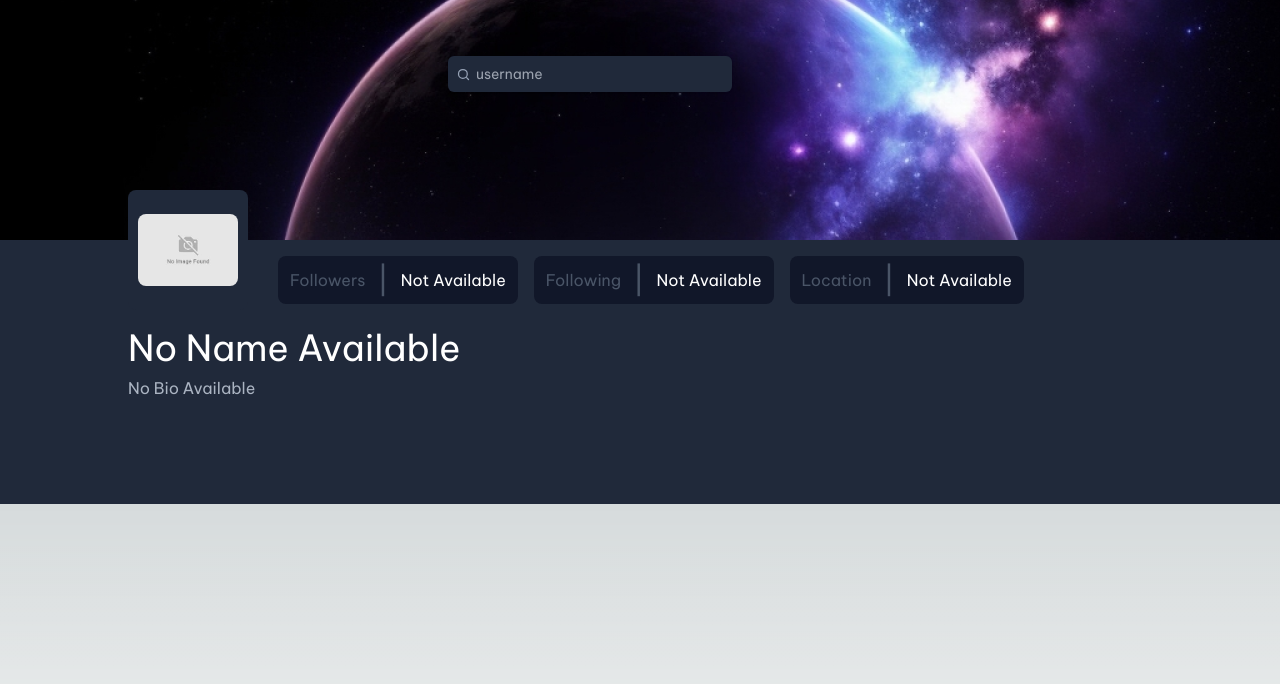
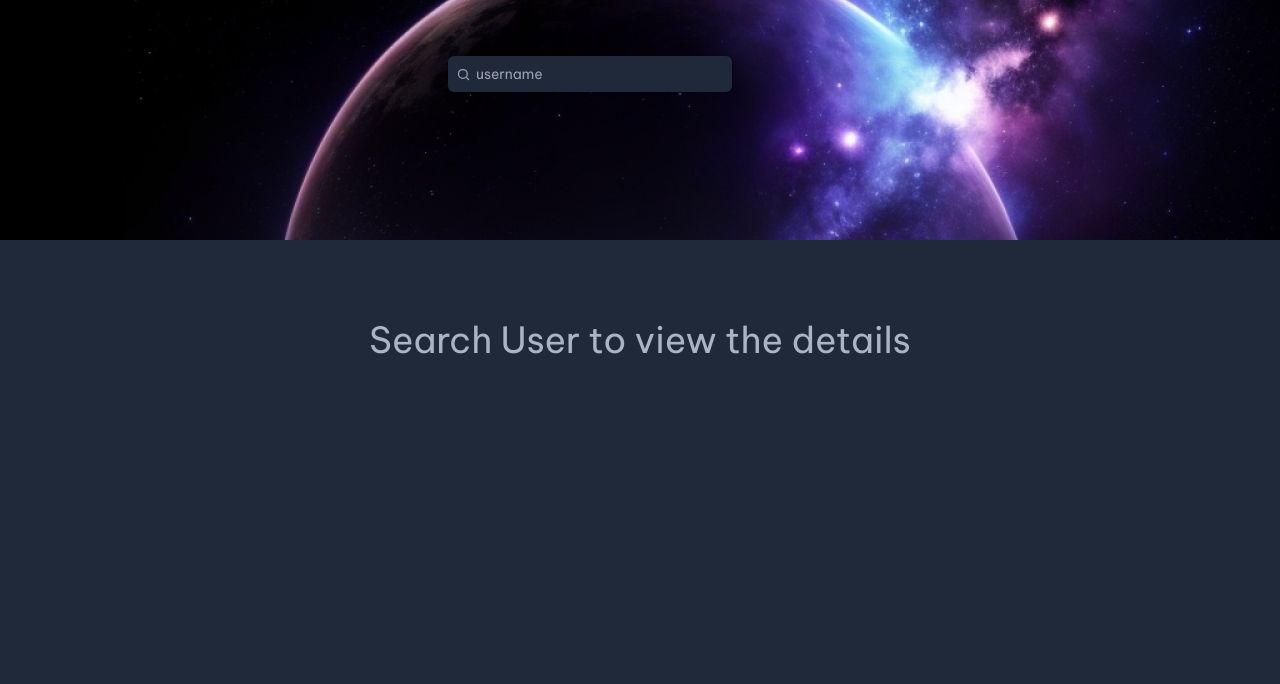
Before and after one commit to nikhilgupta15/github-profile-search, a Next.js app: page / in a window 1280 px wide. Shown: the top 684 px of the page. Built offline with nearby package versions, Linux system fonts and the light colour scheme.

Commit message:
Refactoring and fixed UI issues

```diff
--- a/app/_components/Hero.tsx
+++ b/app/_components/Hero.tsx
@@ -7,6 +7,7 @@ import Image from "next/image";
 import { useState, useEffect } from "react";
 import axios from "axios";
 import { User } from "@/types";
+import NoUserFound from "./NoUserFound";
 
 var timer: any;
 
@@ -21,6 +22,7 @@ const Hero = ({ setUserDetails }: { setUserDetails: (user: User) => void }) => {
       }
 
       timer = setTimeout(async () => {
+        try {
           const user = await axios.get("/api/search", {
             params: {
               query: searchValue,
@@ -28,7 +30,10 @@ const Hero = ({ setUserDetails }: { setUserDetails: (user: User) => void }) => {
           });
           console.log(user);
           setUser(user.data);
-      }, 300);
+        } catch (error) {
+          setUser(null);
+        }
+      }, 600);
     }
   }, [searchValue]);
 
@@ -69,6 +74,11 @@ const Hero = ({ setUserDetails }: { setUserDetails: (user: User) => void }) => {
             />
           </div>
         )}
+        {!user && searchValue !== "" && (
+          <div className="mt-2">
+            <NoUserFound />
+          </div>
+        )}
       </div>
     </div>
   );
--- /dev/null
+++ b/app/_components/NoUserFound.tsx
@@ -0,0 +1,11 @@
+import React from "react";
+
+const NoUserFound = () => {
+  return (
+    <div className="bg-[#111729] rounded-lg p-2 flex justify-center items-center">
+      <p className="text-white text-xs">No User Found</p>
+    </div>
+  );
+};
+
+export default NoUserFound;
--- /dev/null
+++ b/app/_components/UserDetails.tsx
@@ -0,0 +1,76 @@
+import React from "react";
+import Image from "next/image";
+import NoImage from "../../public/no-image-found.png";
+import StatCard from "./StatCard";
+import RepoCard from "./RepoCard";
+import { UserDetailsProps } from "@/types";
+
+const UserDetails = ({
+  searchedUser,
+  initialReposToShow,
+  repos,
+  viewAllRepositories,
+}: UserDetailsProps) => {
+  return (
+    <div>
+      <div className="flex flex-row items-center relative ml-[10%]">
+        <div className="absolute bg-[#20293A] w-[120px] h-[120px] top-[-50px] rounded-lg flex justify-center items-center">
+          <Image
+            src={searchedUser ? searchedUser.avatar_url : NoImage}
+            className="object-contain rounded-lg"
+            alt="cover"
+            height={100}
+            width={100}
+          />
+        </div>
+        <div className="flex md:flex-row flex-col md items-center justify-around ml-[150px] gap-4 mt-4">
+          <StatCard
+            type="Followers"
+            value={searchedUser ? searchedUser.followers : "Not Available"}
+          />
+          <StatCard
+            type="Following"
+            value={searchedUser ? searchedUser.following : "Not Available"}
+          />
+          <StatCard
+            type="Location"
+            value={searchedUser ? searchedUser.location : "Not Available"}
+          />
+        </div>
+      </div>
+      <div className="flex flex-col ml-[10%] mt-6">
+        <p className="text-white text-4xl">
+          {searchedUser ? searchedUser.name : "No Name Available"}
+        </p>
+        <p className="text-[#abb4c2]  mt-2">
+          {searchedUser ? searchedUser.bio : "No Bio Available"}
+        </p>
+      </div>
+      <div className="grid gap-4 grid-cols-1 md:grid-cols-2 ml-[10%] mt-6 w-[80%]">
+        {initialReposToShow?.map((repo) => (
+          <RepoCard
+            name={repo.name}
+            forks={repo.forks_count}
+            stars={repo.stargazers_count}
+            updated_at={repo.updated_at}
+            description={repo.description}
+          />
+        ))}
+      </div>
+      {
+        <div className="p-10 flex justify-center items-center">
+          {initialReposToShow.length !== repos.length && (
+            <p
+              className="text-[#abb4c2] cursor-pointer"
+              onClick={viewAllRepositories}
+            >
+              View All Repositories
+            </p>
+          )}
+        </div>
+      }
+    </div>
+  );
+};
+
+export default UserDetails;
--- a/app/globals.css
+++ b/app/globals.css
@@ -3,9 +3,11 @@
 @tailwind utilities;
 
 :root {
-  --foreground-rgb: 0, 0, 0;
-  --background-start-rgb: 214, 219, 220;
-  --background-end-rgb: 255, 255, 255;
+  background-color: #20293a;
+}
+
+html {
+  height: 100%;
 }
 
 @media (prefers-color-scheme: dark) {
--- a/app/page.tsx
+++ b/app/page.tsx
@@ -1,12 +1,10 @@
 "use client";
-import Image from "next/image";
-import NoImage from "../public/no-image-found.png";
-import StatCard from "./_components/StatCard";
-import RepoCard from "./_components/RepoCard";
+
 import Hero from "./_components/Hero";
 import { useState, useEffect } from "react";
 import axios from "axios";
 import { Repos, User } from "@/types";
+import UserDetails from "./_components/UserDetails";
 
 export default function Home() {
   const [searchedUser, setSearchedUser] = useState<User>(null);
@@ -38,63 +36,22 @@ export default function Home() {
   return (
     <div className="h-full w-full">
       <Hero setUserDetails={setUserDetails} />
-      <div className="bg-[#20293A] w-full h-full">
-        <div className="flex flex-row items-center relative ml-[10%]">
-          <div className="absolute bg-[#20293A] w-[120px] h-[120px] top-[-50px] rounded-lg flex justify-center items-center">
-            <Image
-              src={searchedUser ? searchedUser.avatar_url : NoImage}
-              className="object-contain rounded-lg"
-              alt="cover"
-              height={100}
-              width={100}
-            />
+      <div className="w-full h-full">
+        {searchedUser && (
+          <UserDetails
+            searchedUser={searchedUser}
+            initialReposToShow={initialReposToShow}
+            repos={repos}
+            viewAllRepositories={viewAllRepositories}
+          />
+        )}
+        {!searchedUser && (
+          <div className="flex justify-center items-center h-[200px]">
+            <p className="text-[#abb4c2] text-4xl text-center">
+              Search User to view the details
+            </p>
           </div>
-          <div className="flex md:flex-row flex-col md items-center justify-around ml-[150px] gap-4 mt-4">
-            <StatCard
-              type="Followers"
-              value={searchedUser ? searchedUser.followers : "Not Available"}
-            />
-            <StatCard
-              type="Following"
-              value={searchedUser ? searchedUser.following : "Not Available"}
-            />
-            <StatCard
-              type="Location"
-              value={searchedUser ? searchedUser.location : "Not Available"}
-            />
-          </div>
-        </div>
-        <div className="flex flex-col ml-[10%] mt-6">
-          <p className="text-white text-4xl">
-            {searchedUser ? searchedUser.name : "No Name Available"}
-          </p>
-          <p className="text-[#abb4c2]  mt-2">
-            {searchedUser ? searchedUser.bio : "No Bio Available"}
-          </p>
-        </div>
-        <div className="grid gap-4 grid-cols-1 md:grid-cols-2 ml-[10%] mt-6 w-[80%]">
-          {initialReposToShow?.map((repo) => (
-            <RepoCard
-              name={repo.name}
-              forks={repo.forks_count}
-              stars={repo.stargazers_count}
-              updated_at={repo.updated_at}
-              description={repo.description}
-            />
-          ))}
-        </div>
-        {
-          <div className="p-10 flex justify-center items-center">
-            {initialReposToShow.length !== repos.length && (
-              <p
-                className="text-[#abb4c2] cursor-pointer"
-                onClick={viewAllRepositories}
-              >
-                View All Repositories
-              </p>
-            )}
-          </div>
-        }
+        )}
       </div>
     </div>
   );
```
Also changed, not shown: types/index.ts (+7 -0 lines). Lines whose indentation alone changed are shown as unchanged.
